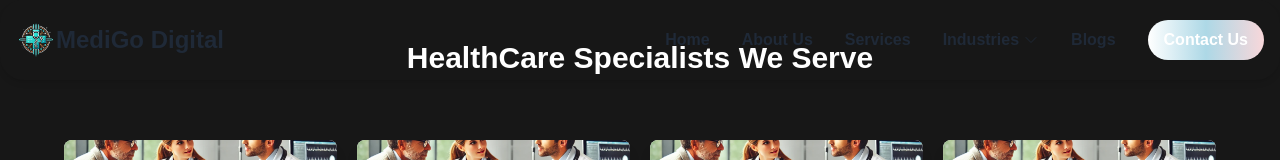
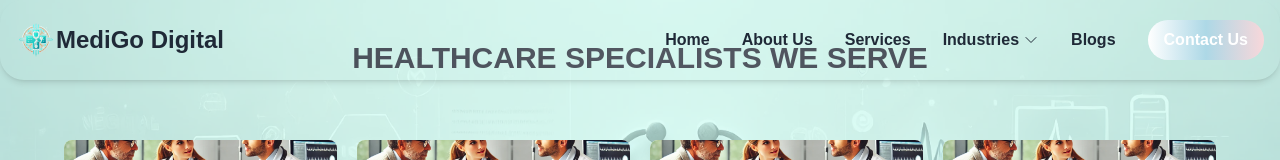
Before and after one commit to Drkadam07/MediGo-Digital-, a Next.js app: page /industries in a window 1280 px wide. Shown: the top 160 px of the page. Built offline with nearby package versions, Linux system fonts and the light colour scheme.

Commit message:
updated Healthcare Specialists

```diff
--- a/app/industries/page.js
+++ b/app/industries/page.js
@@ -1,30 +1,24 @@
 'use client'
-import React, { useState } from "react";
+import React from "react";
 import CallToAction from "../Components/ui/CallToAction";
 import Industries from "../Components/ui/Industries";
 
-const specialists = [
-  { name: "Oncologists", image: "/assets/oncologist.jpg" },
-  { name: "Ophthalmologist", image: "/assets/ophthalmologist.jpg" },
-  { name: "Gastroenterologists", image: "/assets/gastroenterologist.jpg" },
-  { name: "Doctors", image: "/assets/doctors.jpg" },
-  { name: "Physiotherapists", image: "/assets/physiotherapist.jpg" },
-];
-
 const HealthcareSpecialists = () => {
-  const [isPaused, setIsPaused] = useState(false);
-
   return (
-    <>
-
-    <div className="py-10 px-5 text-center overflow-hidden">
-      <h2 className="text-3xl font-semibold mb-6">HealthCare Specialists We Serve</h2>
-      <Industries/>
-    </div>
-    <div className="mx-10 mt-10">
-        <CallToAction/>
+    <section className="bg-white">
+      <div className="py-10 px-5 bg-teal-100 relative overflow-hidden text-center">
+        <div className="absolute inset-0">
+          <div className="absolute inset-0 bg-[url('/bghero.webp')] bg-cover bg-center opacity-30"></div>
+        </div>
+        <h2 className="uppercase text-xl font-semibold md:text-2xl lg:text-3xl  leading-tight mb-6 text-gray-900">
+          Healthcare Specialists We Serve
+        </h2>
+        <Industries />
       </div>
-    </>
+      <div className="max-w-6xl mx-auto px-4 py-8">
+        <CallToAction />
+      </div>
+    </section>
   );
 };
 
```
